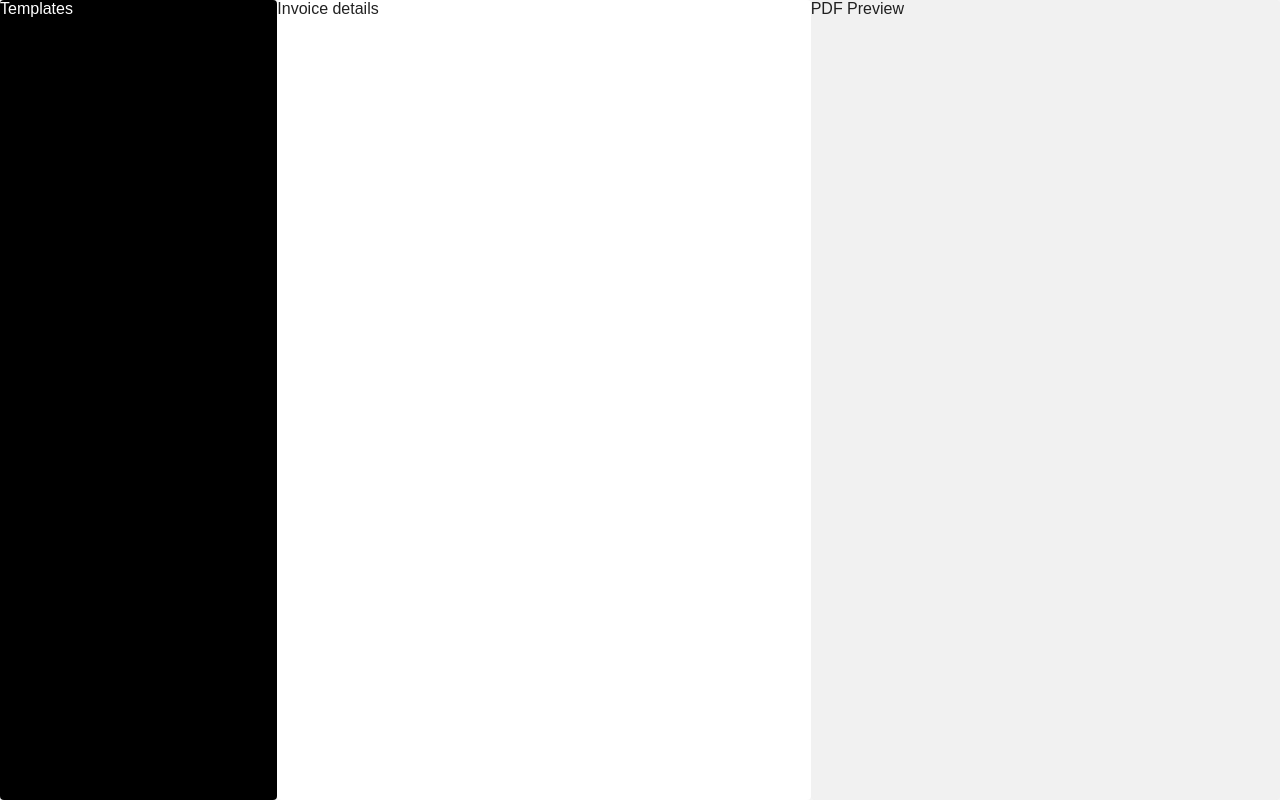
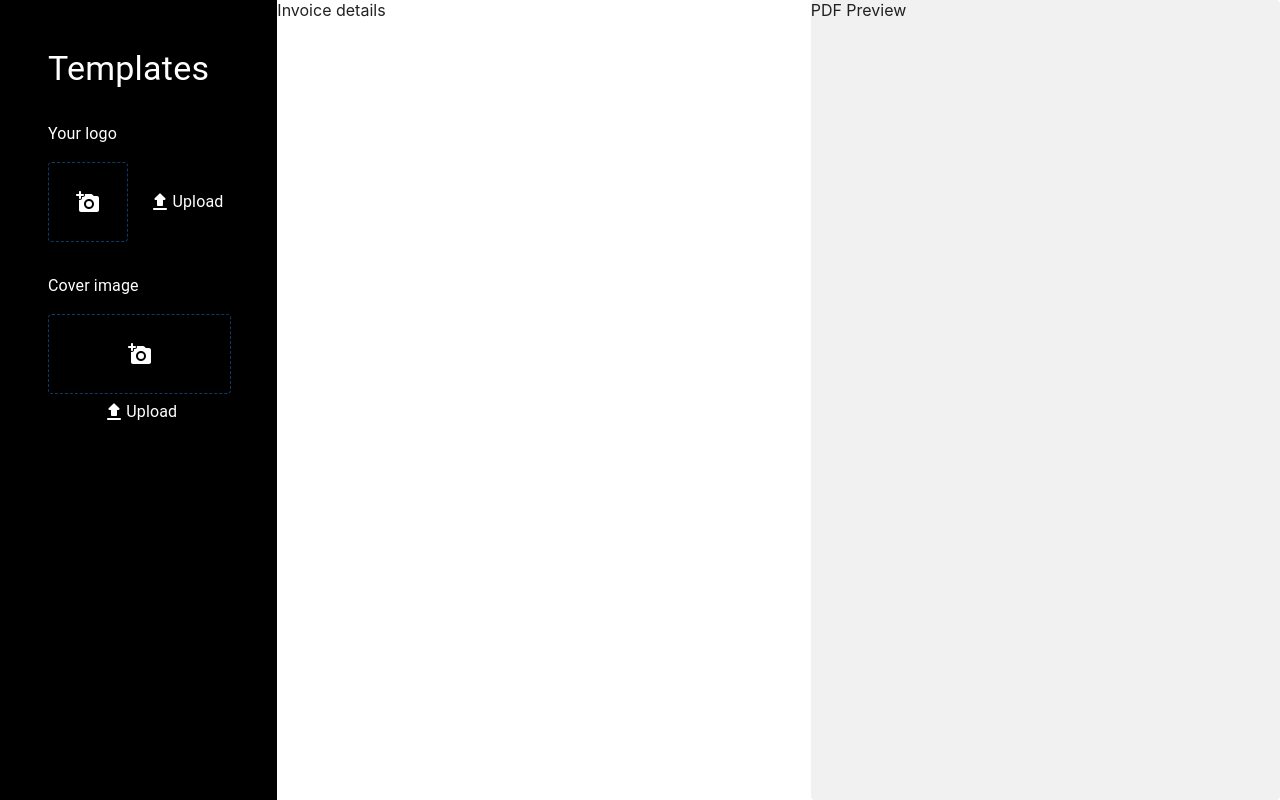
Before and after one commit to mbombino/bequits, a React (Create React App) app: page / in a window 1280 px wide. Built offline with nearby package versions, Linux system fonts and the light colour scheme.

Commit message:
Added file upload functionality for logo and cover image

```diff
--- a/package.json
+++ b/package.json
@@ -5,6 +5,7 @@
   "dependencies": {
     "@emotion/react": "^11.13.0",
     "@emotion/styled": "^11.13.0",
+    "@mui/icons-material": "^5.16.6",
     "@mui/material": "^5.16.6",
     "@testing-library/jest-dom": "^5.17.0",
     "@testing-library/react": "^13.4.0",
--- a/src/App.js
+++ b/src/App.js
@@ -3,9 +3,9 @@ import jsPDF from "jspdf";
 import BillDetails from "./components/BillDetails";
 import ItemList from "./components/ItemList";
 import TotalAmount from "./components/TotalAmount";
+import Templates from "./components/Templates";
 import styled from "@emotion/styled";
 import { Grid, Paper, Box, Card } from "@mui/material";
-import "./App.css";
 
 function App() {
   const [items, setItems] = React.useState([]);
@@ -52,17 +52,8 @@ function App() {
   return (
     <Box sx={{ flexGrow: 1 }}>
       <Grid container spacing={0}>
-        <Grid item xs={2.6}>
-          <Paper
-            elevation={0}
-            style={{
-              backgroundColor: "black",
-              color: "white",
-              height: 800,
-            }}
-          >
-            Templates
-          </Paper>
+        <Grid item xs={2.6} bgcolor={"black"}>
+          <Templates />
         </Grid>
         <Grid item xs={5}>
           <Paper
--- a/src/components/Templates.js
+++ b/src/components/Templates.js
@@ -0,0 +1,63 @@
+import React from "react";
+import styled from "@emotion/styled";
+import { AddAPhotoRounded, FileUploadRounded } from "@mui/icons-material";
+import { Box, Typography, Grid, Button } from "@mui/material";
+
+const Templates = () => {
+  return (
+    <Box mt={6} ml={6}>
+      <Typography variant="h4" color={"white"}>
+        Templates
+      </Typography>
+      <Typography color={"white"} mt={4}>
+        Your logo
+      </Typography>
+      <Grid container mt={2}>
+        <Grid item xs={4}>
+          <Button
+            variant="outlined"
+            style={{ borderStyle: "dashed", height: 80, width: 80 }}
+            component="label"
+          >
+            <AddAPhotoRounded sx={{ color: "white" }} />
+            <input type="file" hidden />
+          </Button>
+        </Grid>
+        <Grid item xs={6} ml={2}>
+          <Button style={{ height: 80 }} component="label">
+            <FileUploadRounded sx={{ color: "white" }} />
+            <Typography color={"white"} style={{ textTransform: "none" }}>
+              Upload
+            </Typography>
+            <input type="file" hidden />
+          </Button>
+        </Grid>
+      </Grid>
+      <Typography color={"white"} mt={4}>
+        Cover image
+      </Typography>
+
+      <Box mt={2}>
+        <Button
+          variant="outlined"
+          style={{ borderStyle: "dashed", height: 80, width: "80%" }}
+          component="label"
+        >
+          <AddAPhotoRounded sx={{ color: "white" }} />
+          <input type="file" hidden />
+        </Button>
+      </Box>
+      <Box>
+        <Button style={{ width: "80%" }} component="label">
+          <FileUploadRounded sx={{ color: "white" }} />
+          <Typography color={"white"} style={{ textTransform: "none" }}>
+            Upload
+          </Typography>
+          <input type="file" hidden />
+        </Button>
+      </Box>
+    </Box>
+  );
+};
+
+export default Templates;
```
Also changed, not shown: 1 other file (tests, documents, lock files or other folders).
